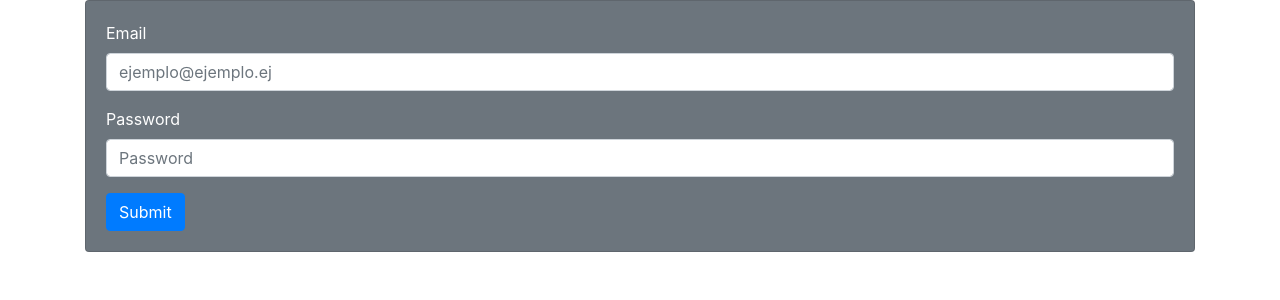
After one commit to sobraljuanpa/tallerProg, a PHP site: page /loginPage.php in a window 1280 px wide. The commit adds this page. Shown: the top 300 px of the page. Run offline with PHP 8.4, Linux system fonts and the light colour scheme; some libraries are stand-ins or nearby versions.

Commit message:
Se crea frontend para la parte de login y se cambia titulo homepage

```diff
--- a/index.php
+++ b/index.php
@@ -4,7 +4,7 @@
     <meta charset="UTF-8">
     <meta name="viewport" content="width=device-width, initial-scale=1.0">
     <meta http-equiv="X-UA-Compatible" content="ie=edge">
-    <title>Document</title>
+    <title>BDPI</title>
     <link rel="stylesheet" href="bootstrap-4.4.1-dist/css/bootstrap.min.css"/>
     <script src="https://code.jquery.com/jquery-3.1.0.min.js"></script>
     <script src="bootstrap-4.4.1-dist/js/bootstrap.min.js"></script>
--- /dev/null
+++ b/loginPage.php
@@ -0,0 +1,31 @@
+<!DOCTYPE html>
+<html lang="en">
+<head>
+    <meta charset="UTF-8">
+    <meta name="viewport" content="width=device-width, initial-scale=1.0">
+    <meta http-equiv="X-UA-Compatible" content="ie=edge">
+    <title>BDPI - Login</title>
+    <link rel="stylesheet" href="bootstrap-4.4.1-dist/css/bootstrap.min.css"/>
+    <script src="https://code.jquery.com/jquery-3.1.0.min.js"></script>
+    <script src="bootstrap-4.4.1-dist/js/bootstrap.min.js"></script>
+</head>
+<body>
+  <div class="container">
+    <div class="card text-white bg-secondary">
+      <div class="card-body">
+        <form>
+          <div class="form-group">
+            <label>Email</label>
+            <input type="email" class="form-control" id="exampleInputEmail1" placeholder="ejemplo@ejemplo.ej">
+          </div>
+          <div class="form-group">
+            <label for="exampleInputPassword1">Password</label>
+            <input type="password" class="form-control" id="exampleInputPassword1" placeholder="Password">
+          </div>
+          <button type="submit" class="btn btn-primary">Submit</button>
+        </form>
+      </div>
+    </div>
+  </div>
+</body>
+</html>
```
